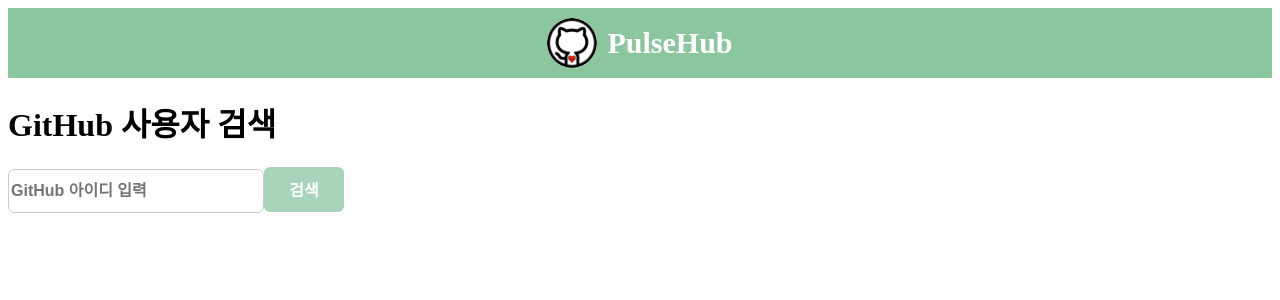
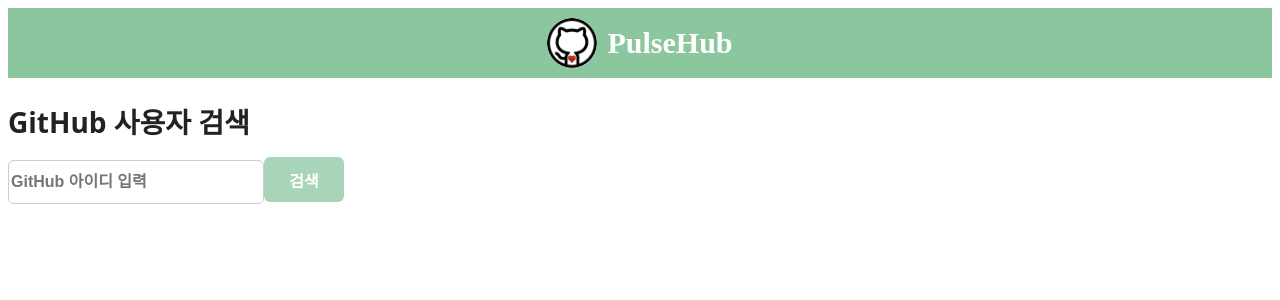
Before and after one commit to trueS2/PulseHub-Fe, a React (Create React App) app: page / in a window 1280 px wide. Shown: the top 300 px of the page. Built offline with nearby package versions, Linux system fonts and the light colour scheme; no server answers.

Commit message:
design: 사용자 검색  폰트 변경

```diff
--- a/src/app/components/atoms/Heading.js
+++ b/src/app/components/atoms/Heading.js
@@ -1,9 +1,12 @@
 // src/app/components/atoms/Heading.js
 import React from 'react';
+import styles from './Heading.module.css';
 
 function Heading({ level = 2, children }) {
     const Tag = `h${level}`;
-    return <Tag>{children}</Tag>;
+    const headingClass = `${styles.heading} ${styles[`h${level}`]}`;
+
+    return <Tag className={headingClass}>{children}</Tag>;
 }
 
 export default Heading;
--- /dev/null
+++ b/src/app/components/atoms/Heading.module.css
@@ -0,0 +1,30 @@
+.heading {
+    font-weight: 700;
+    color: #222;
+    margin-bottom: 16px;
+    font-family: 'Noto Sans', sans-serif;
+}
+
+.h1 {
+    font-size: 32px;
+}
+
+.h2 {
+    font-size: 28px;
+}
+
+.h3 {
+    font-size: 24px;
+}
+
+.h4 {
+    font-size: 20px;
+}
+
+.h5 {
+    font-size: 18px;
+}
+
+.h6 {
+    font-size: 16px;
+}
--- a/src/app/components/pages/HomePage.js
+++ b/src/app/components/pages/HomePage.js
@@ -4,6 +4,8 @@ import { useGithubUser } from '../../hooks/useGithubUser';
 import UserProfile from '../organisms/UserProfile';
 import SearchForm from '../molecules/SearchForm';
 import Header from '../organisms/Header';
+import Heading from '../atoms/Heading';
+import Text from '../atoms/Text';
 
 
 function HomePage() {
@@ -19,7 +21,7 @@ function HomePage() {
     return (
         <div>
             <Header />
-            <h1>GitHub 사용자 검색</h1>
+            <Heading level={2}>GitHub 사용자 검색</Heading>
 
             <SearchForm
                 username={username}
```
